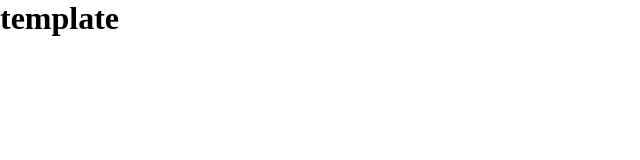
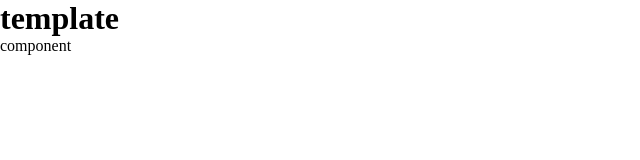
Before and after one commit to Mysionet/gatsby-template, a Gatsby site: page / in a window 1280 px wide. Shown: the full height of the page, 0-640 px from the left. Built offline with nearby package versions, Linux system fonts and the light colour scheme; Gatsby itself is replaced by a stand-in of ours.

Commit message:
files structure

```diff
--- /dev/null
+++ b/src/components/Component.jsx
@@ -0,0 +1,11 @@
+import * as React from 'react'
+
+const Component = () => {
+	return (
+		<div>
+			<p>component</p>
+		</div>
+	)
+}
+
+export default Component
--- a/src/pages/index.jsx
+++ b/src/pages/index.jsx
@@ -2,12 +2,14 @@
 import {ThemeProvider} from 'styled-components'
 import theme from '../assets/theme'
 import GlobalStyle from '../assets/globalStyle'
+import Component from '../components/Component'
 
 const IndexPage = () => {
 	return (
 		<ThemeProvider theme={theme}>
 			<GlobalStyle />
 			<h1>template</h1>
+			<Component />
 		</ThemeProvider>
 	)
 }
```
Also changed, not shown: 1 other file.
